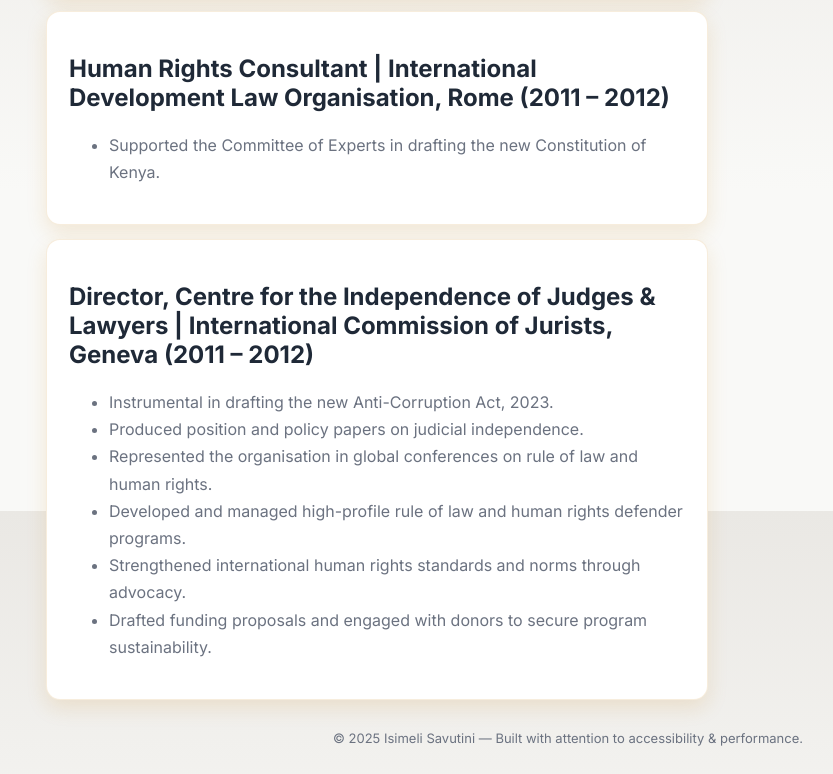
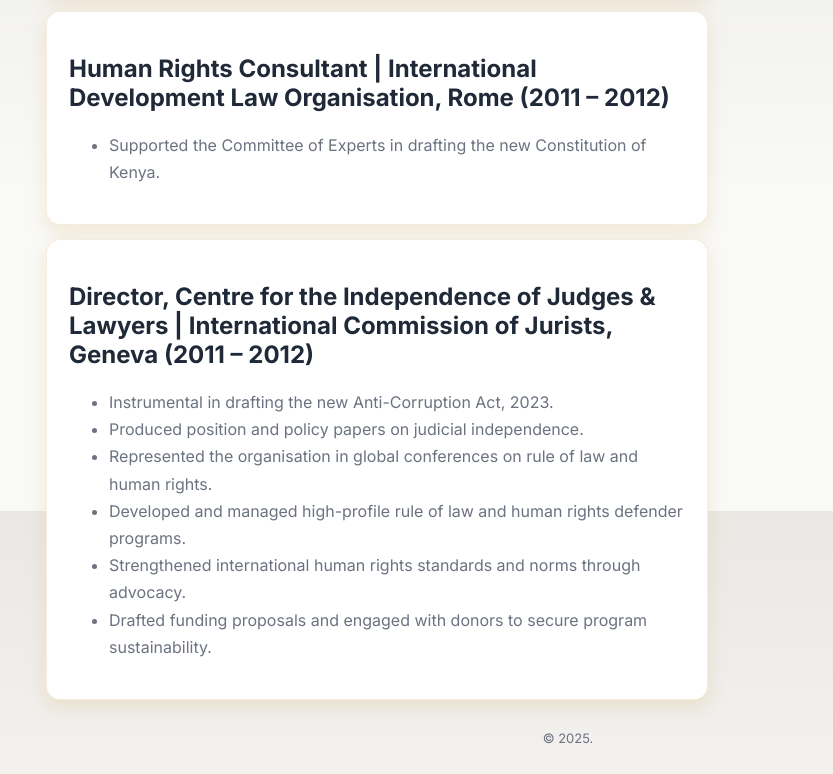
Before and after one commit to Isimeli28/Graham-Leung, a plain HTML site: page index.html in a window 1280 px wide. Shown: the part 5089-5863 px from the top of the page, without its empty margins (72-905 px from the left). Drawn offline with Linux system fonts and the light colour scheme.

Commit message:
Update index.html

```diff
--- a/index.html
+++ b/index.html
@@ -675,7 +675,7 @@ interpersonal and rapport building skills
     </section>
 
     <footer>
-      <div>© <span id="year"></span> Isimeli Savutini — Built with attention to accessibility & performance.</div>
+      <div>© <span id="year"></span>.</div>
     </footer>
   </main>
 
```
